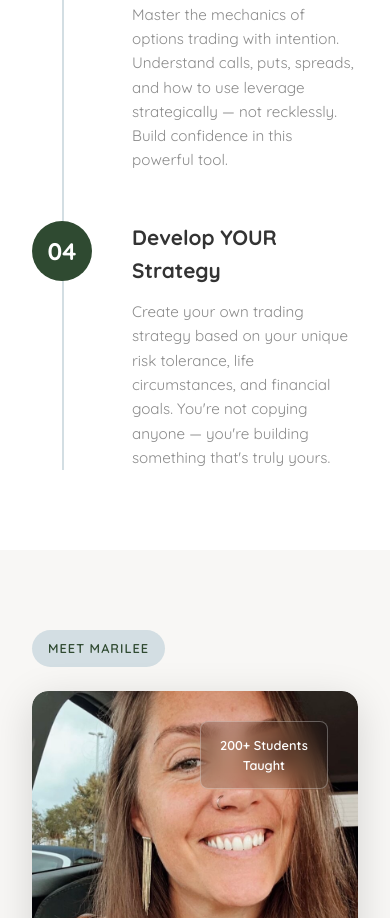
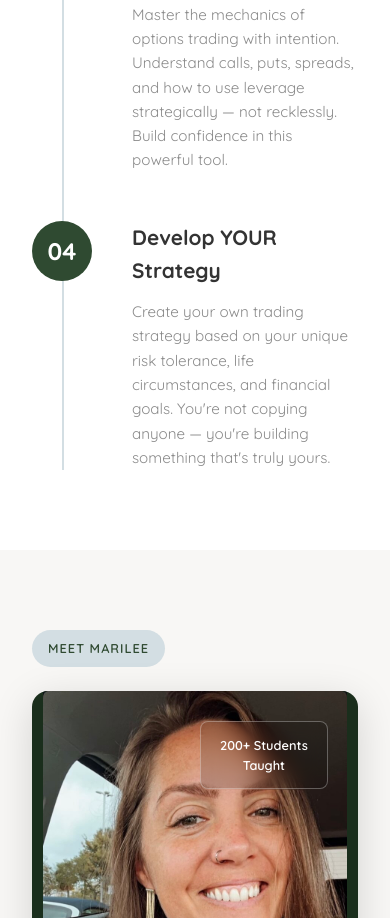
Before and after one commit to marileegrace/fta-landing-page, a website: page index.html in a window 390 px wide. Shown: the part 11082-12000 px from the top of the page. Drawn offline with Linux system fonts and the light colour scheme.

Commit message:
Add files via upload

```diff
--- a/index.html
+++ b/index.html
@@ -803,17 +803,18 @@
 
         .marilee-photo-placeholder {
             width: 100%;
-            height: 500px;
+            height: 650px;
             border-radius: 1rem;
             overflow: hidden;
             position: relative;
             box-shadow: 0 10px 40px rgba(0, 0, 0, 0.15);
+            background: var(--color-forest-dark);
         }
 
         .marilee-photo-placeholder img {
             width: 100%;
             height: 100%;
-            object-fit: cover;
+            object-fit: contain;
             border-radius: 1rem;
         }
 
@@ -1321,7 +1322,7 @@
             }
 
             .marilee-photo-placeholder {
-                height: 350px;
+                height: 450px;
             }
 
             .final-cta h2 {
```
